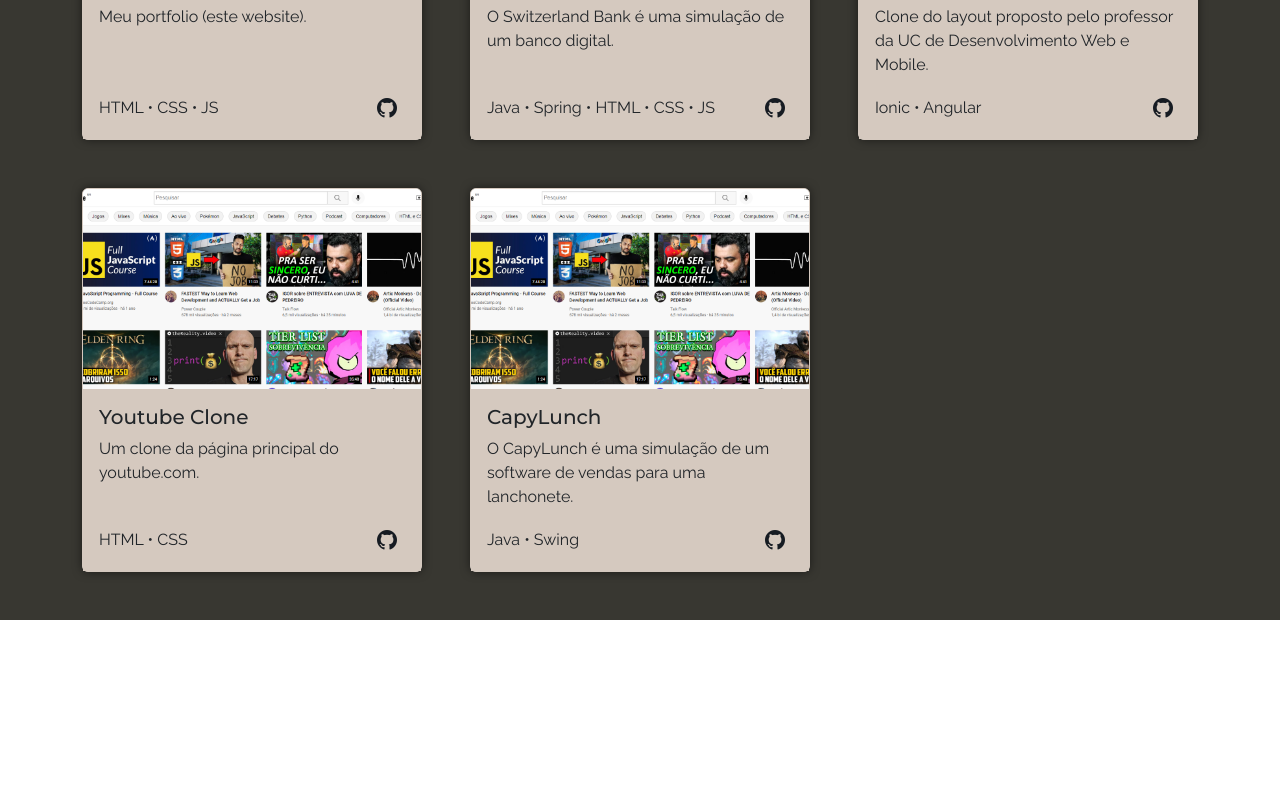
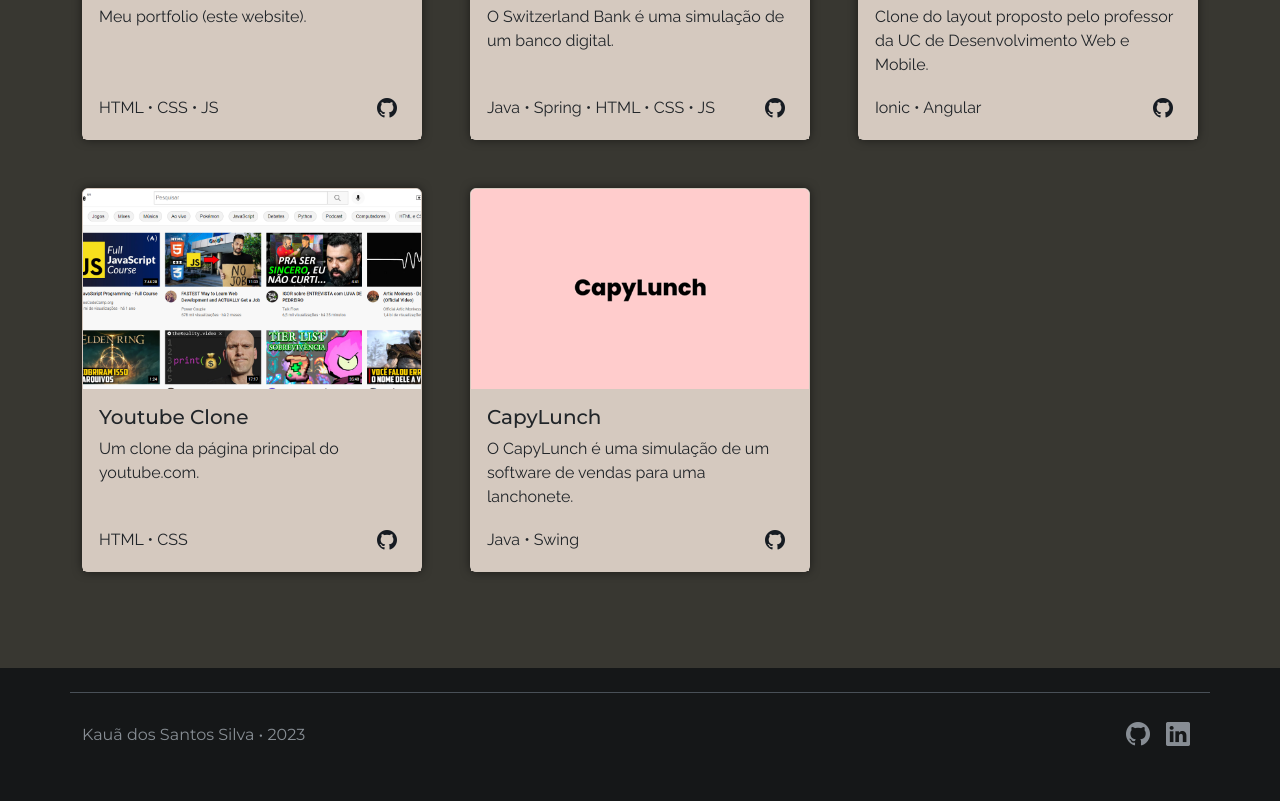
Before and after one commit to kauassilva/Portfolio, a plain HTML site: page pages/project.html in a window 1280 px wide. Shown: the part 388-1189 px from the top of the page. Before the commit the page ends 1008 px from the top, so only its background shows below. Drawn offline with nearby package versions, Linux system fonts and the light colour scheme.

Commit message:
feat & style: Create footer and New projects image

```diff
--- a/assets/css/style.css
+++ b/assets/css/style.css
@@ -3,7 +3,7 @@
 :root {
   --color-dark-background: #383731;
   --color-light-background: #D5C9BF;
-  --color-dark-text: #37393A;
+  --color-darker-background: #151718;
   --color-alternative: #A5806F;
   --font-header: 'Montserrat', sans-serif;
   --font-body: 'Raleway', sans-serif;
@@ -13,7 +13,7 @@
   font-family: var(--font-body);
 }
 
-
+nav,
 .custom-dark-background {
   background-color: var(--color-dark-background);
 }
@@ -22,8 +22,12 @@
   background-color: var(--color-light-background);
 }
 
-.navbar-brand, .nav-link, .card-title {
+.navbar-brand, .nav-link, .card-title, footer p {
   font-family: var(--font-header);
+}
+
+footer {
+  background-color: #151718;
 }
 
 /* Card */
@@ -49,9 +53,11 @@
 }
 
 /* Icon */
-.bi-github {
+.card .bi-github {
   color: #161b22;
 }
-.bi-linkedin {
-  color: #0a66c2;
+
+footer .bi-github,
+footer .bi-linkedin {
+  font-size: 24px;
 }
--- a/pages/project.html
+++ b/pages/project.html
@@ -10,10 +10,10 @@
   <link rel="stylesheet" href="/assets/css/style.css">
 </head>
 
-<body>
+<body class="custom-dark-background">
 
   <!-- Navbar -->
-  <nav class="navbar navbar-expand-lg py-3 fixed-top custom-dark-background" data-bs-theme="dark">
+  <nav class="navbar navbar-expand-lg py-3 fixed-top" data-bs-theme="dark">
     <div class="container">
       <a class="navbar-brand fw-medium" href="/index.html">Kauã dos Santos Silva</a>
 
@@ -129,7 +129,7 @@
         <div class="col">
           <div class="card h-100">
             <div class="inner">
-              <img src="/assets/images/projects/clone-youtube.png" class="card-img-top" alt="Ilustração do projeto CapyLunch">
+              <img src="/assets/images/projects/capylunch.png" class="card-img-top" alt="Ilustração do projeto CapyLunch">
             </div>
             <div class="card-body custom-light-background d-flex flex-column justify-content-between">
               <div class="mb-3">
@@ -148,6 +148,18 @@
     </div>
   </main>
 
+  <!-- Footer -->
+  <footer class="py-4 mt-5" data-bs-theme="dark">
+    <div class="container d-flex flex-wrap justify-content-between align-items-center py-3 border-top">
+      <p class="mb-0 text-body-secondary">Kauã dos Santos Silva &bull; 2023</p>
+
+      <ul class="nav">
+        <li class="nav-item"><a href="https://github.com/kauassilva" class="nav-link px-2 text-body-secondary" target="_blank"><i class="bi bi-github"></i></a></li>
+        <li class="nav-item"><a href="https://www.linkedin.com/in/kaua-santos/" class="nav-link px-2 text-body-secondary" target="_blank"><i class="bi bi-linkedin"></i></a></li>
+      </ul>
+    </div>
+  </footer>
+
   <script src="https://cdn.jsdelivr.net/npm/bootstrap@5.3.0/dist/js/bootstrap.bundle.min.js" integrity="sha384-geWF76RCwLtnZ8qwWowPQNguL3RmwHVBC9FhGdlKrxdiJJigb/j/68SIy3Te4Bkz" crossorigin="anonymous"></script>
 
 </body>
```
Also changed, not shown: assets/images/projects/capylunch.png (added), assets/images/projects/switzerland-bank.png.
